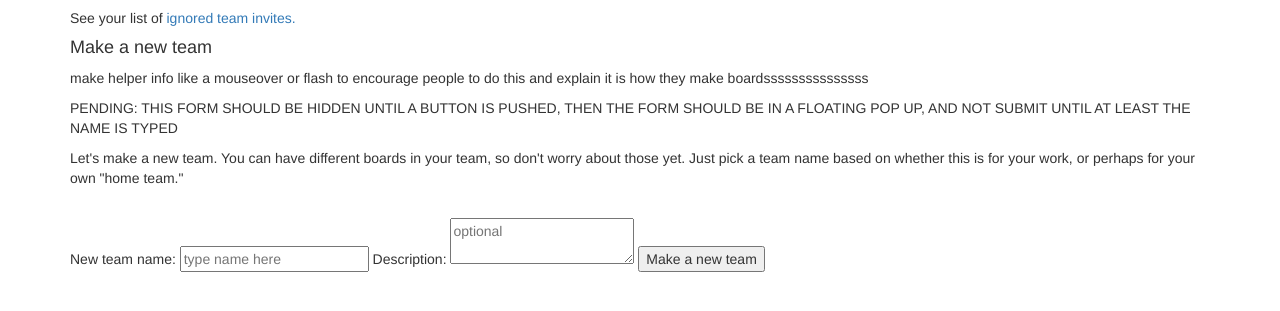
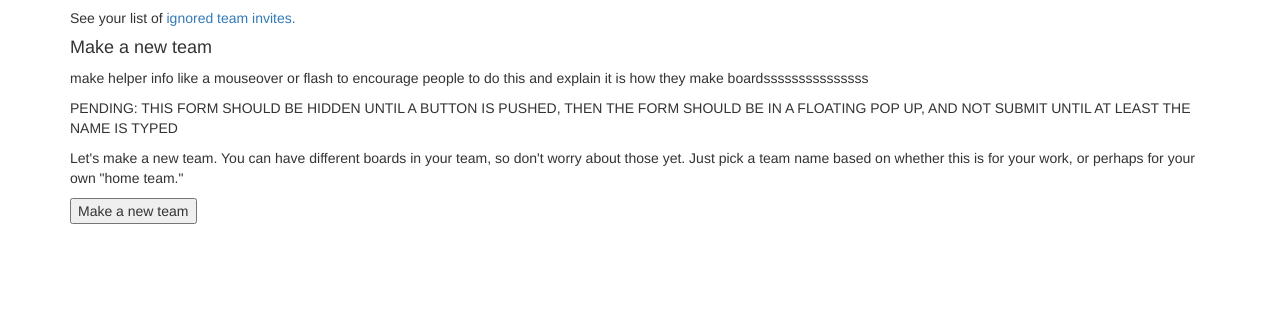
Before and after one commit to moreKEYTAR/Hackbright-project, a Flask app: template templates/dashboard.html in a window 1280 px wide. Shown: the part 257-568 px from the top of the page. Run offline with Flask 2, Linux system fonts and the light colour scheme; the template is opened without the code that fills it, so the values that code supplies are empty; some libraries are stand-ins or nearby versions.

Commit message:
Show/hide of new team fake form, based on clicking Make New Team button; input not removed yet however

```diff
--- a/static/dashboard.js
+++ b/static/dashboard.js
@@ -1,5 +1,9 @@
 "use strict";
 
+// div with id new-team starts with 'hidden' toggled on
+$('#show-make-team').on('click', function (evt) {
+    $('#new-team').toggleClass('hidden');
+});
 
 $('#make-team').on('click', function (evt) {
     let newTeamName = $("#new-team-name").val();
@@ -27,10 +31,19 @@ $('#make-team').on('click', function (evt) {
             form.append(descPara);
             div.append(form);
             $('#joined-teams').append(div);
+            // $('#new-team').toggleClass('hidden');
+            //
+            //
+            //
 
-        // add hidden field and update when new team is made
-        }); // close function & ajax
+
+
+        }); // closes function & ajax
+
 // reset form fields
+//fifth attempt
+    //$("#new-team-name").reset();
+    //$("#new-team-desc").reset();
         //fourth attempt
         // $('input:text').focus(
         //     function() {
--- a/templates/dashboard.html
+++ b/templates/dashboard.html
@@ -68,14 +68,19 @@
         <p>Let's make a new team. You can have different boards in your team,
           so don't worry about those yet. Just pick a team name based on
           whether this is for your work, or perhaps for your own "home team." </p>
+  <div id="show-new-team">
+    <input id="show-make-team" type='button' value='Make a new team'>
+  </div>
+
   <br>
-  <div id="new-team">
-  New team name: <input id="new-team-name" type="text"
-                  placeholder='type name here'>
-  Description: <textarea id="new-team-desc" name="description"
-                placeholder="optional"></textarea>
-  <input id="make-team" type='button' value='Make a new team'>
-</div>
+
+  <div id="new-team" class="hidden">
+    New team name: <input id="new-team-name" type="text"
+                    placeholder='type name here'>
+    Description: <textarea id="new-team-desc" name="description"
+                  placeholder="optional"></textarea>
+    <input id="make-team" type='button' value='Create this team'>
+  </div>
 </div>
 
 <!-- link to js below here -->
```
Also changed, not shown: model.py (line endings or trailing spaces). Lines whose indentation alone changed are shown as unchanged.
